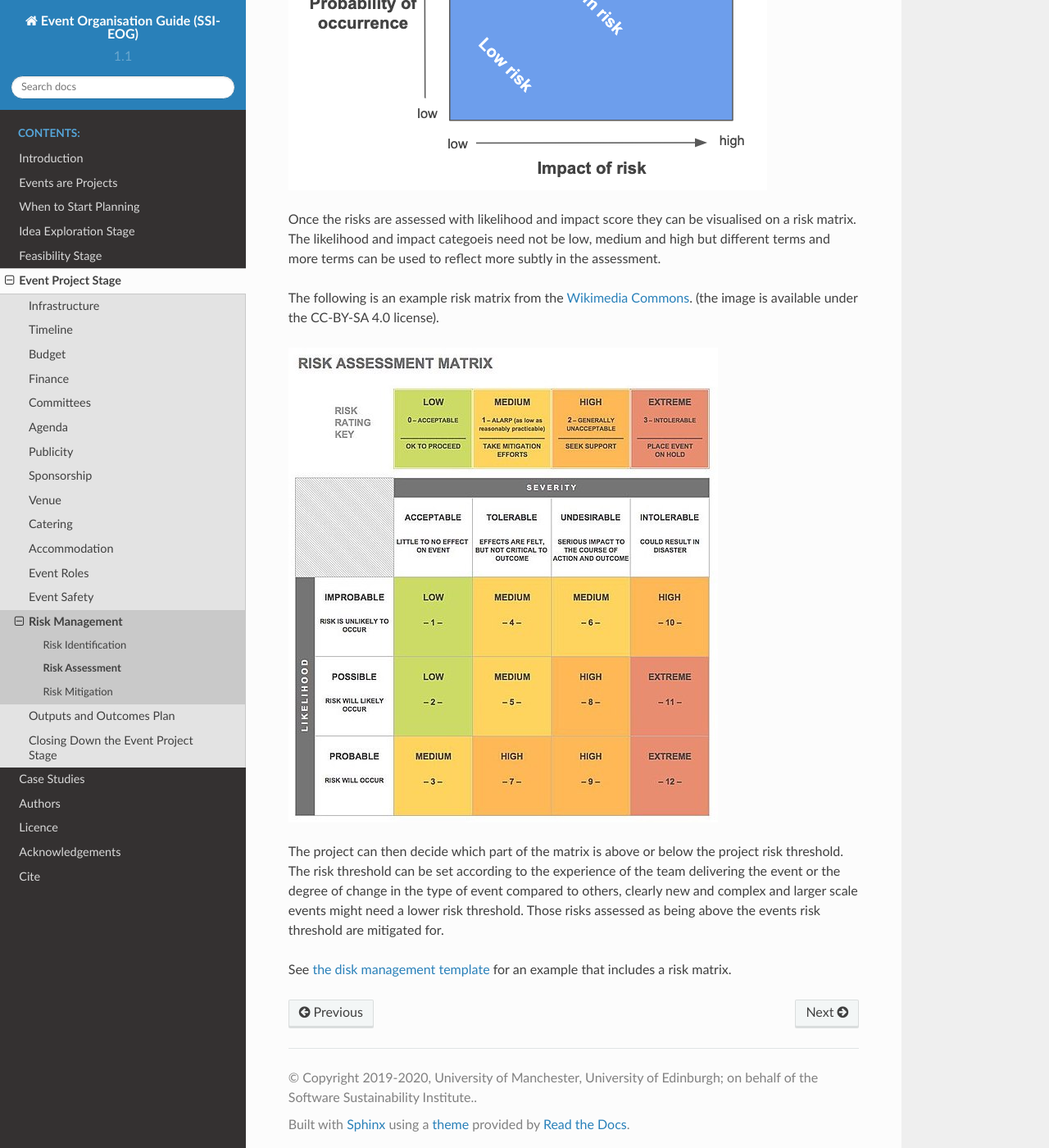
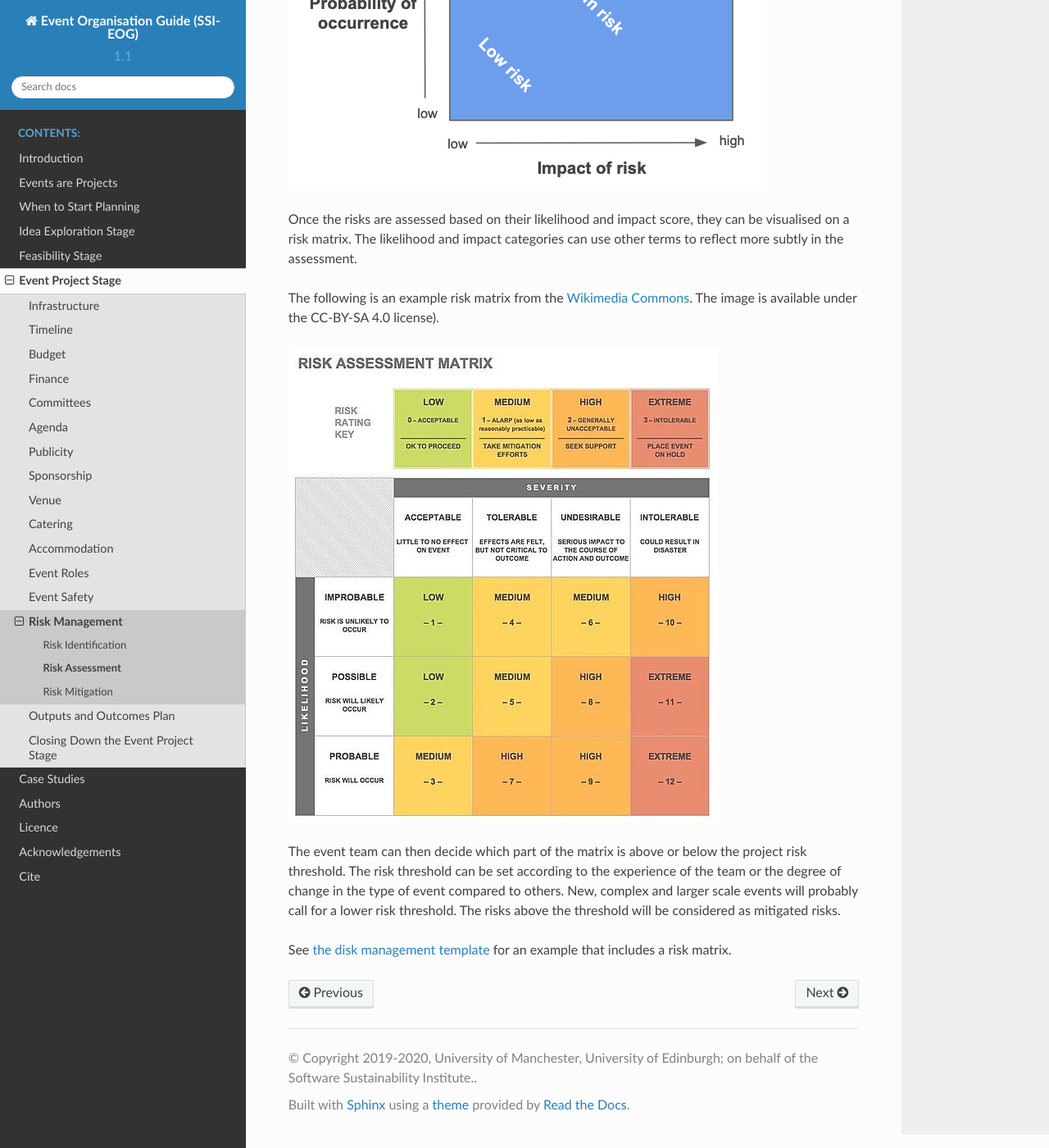
Before and after one commit to softwaresaved/event-organisation-guide, a Sphinx documentation site: the page built from docs/eog/eps-risk-management-assessment.rst, in a window 1280 px wide and 1400 px high, scrolled down 471 px. Shown: the whole window at 82% size. Built offline with Sphinx 7.4.7 and the Read the Docs theme 2.0.0, drawn with Linux system fonts in a browser that asks for light colours; some of the changed text lies outside the part shown.

Commit message:
Update eps-risk-management-assessment.rst
This section could do with more work. It's very difficult to understand overall and there is a lot of repetition. I've reworded a few sentences, but it still reads clunky.

```diff
--- a/docs/eog/eps-risk-management-assessment.rst
+++ b/docs/eog/eps-risk-management-assessment.rst
@@ -2,21 +2,21 @@
 
 Risk Assessment
 ===============
-At time of evaluation the risks identified can be marked up for the two components that make up risk - i.e. likelihood and impact. The likelihood is the probability of them happening and the impact is a score based on if they did happen what are the ramifications for your event.
+At the time of evaluation, the risks identified should be ranked by their likelihood and impact. The likelihood refers to the probability of risks actually happening, while impact is a score based on the most likely scenario and its ramifications after a potential risk happens.
 
 The figure below illustrates the conceptual relationship between likelihood, impact and risk.
 
 .. figure:: img/risk-assessment-graph.png
   :alt: Risk assessment chart
 
-Once the risks are assessed with likelihood and impact score they can be visualised on a risk matrix. The likelihood and impact categoeis need not be low, medium and high but different terms and more terms can be used to reflect more subtly in the assessment.
+Once the risks are assessed based on their likelihood and impact score, they can be visualised on a risk matrix. The likelihood and impact categories can use other terms to reflect more subtly in the assessment.
 
-The following is an example risk matrix from the `Wikimedia Commons <https://commons.wikimedia.org/wiki/File:IC-Risk-Assessment-Matrix-Template.jpg>`_. (the image is available under the CC-BY-SA 4.0 license).
+The following is an example risk matrix from the `Wikimedia Commons <https://commons.wikimedia.org/wiki/File:IC-Risk-Assessment-Matrix-Template.jpg>`_. The image is available under the CC-BY-SA 4.0 license).
 
 .. figure:: img/536px-IC-Risk-Assessment-Matrix-Template.jpg
   :alt: Risk assessment matrix
 
-The project can then decide which part of the matrix is above or below the project risk threshold. The risk threshold can be set according to the experience of the team delivering the event or the degree of change in the type of event compared to others, clearly new and complex and larger scale events might need a lower risk threshold. Those risks assessed as being above the events risk threshold are mitigated for.
+The event team can then decide which part of the matrix is above or below the project risk threshold. The risk threshold can be set according to the experience of the team or the degree of change in the type of event compared to others. New, complex and larger scale events will probably call for a lower risk threshold. The risks above the threshold will be considered as mitigated risks.
 
 
 See `the disk management template  <https://zenodo.org/record/4088024>`_ for an example that includes a risk matrix.
```
